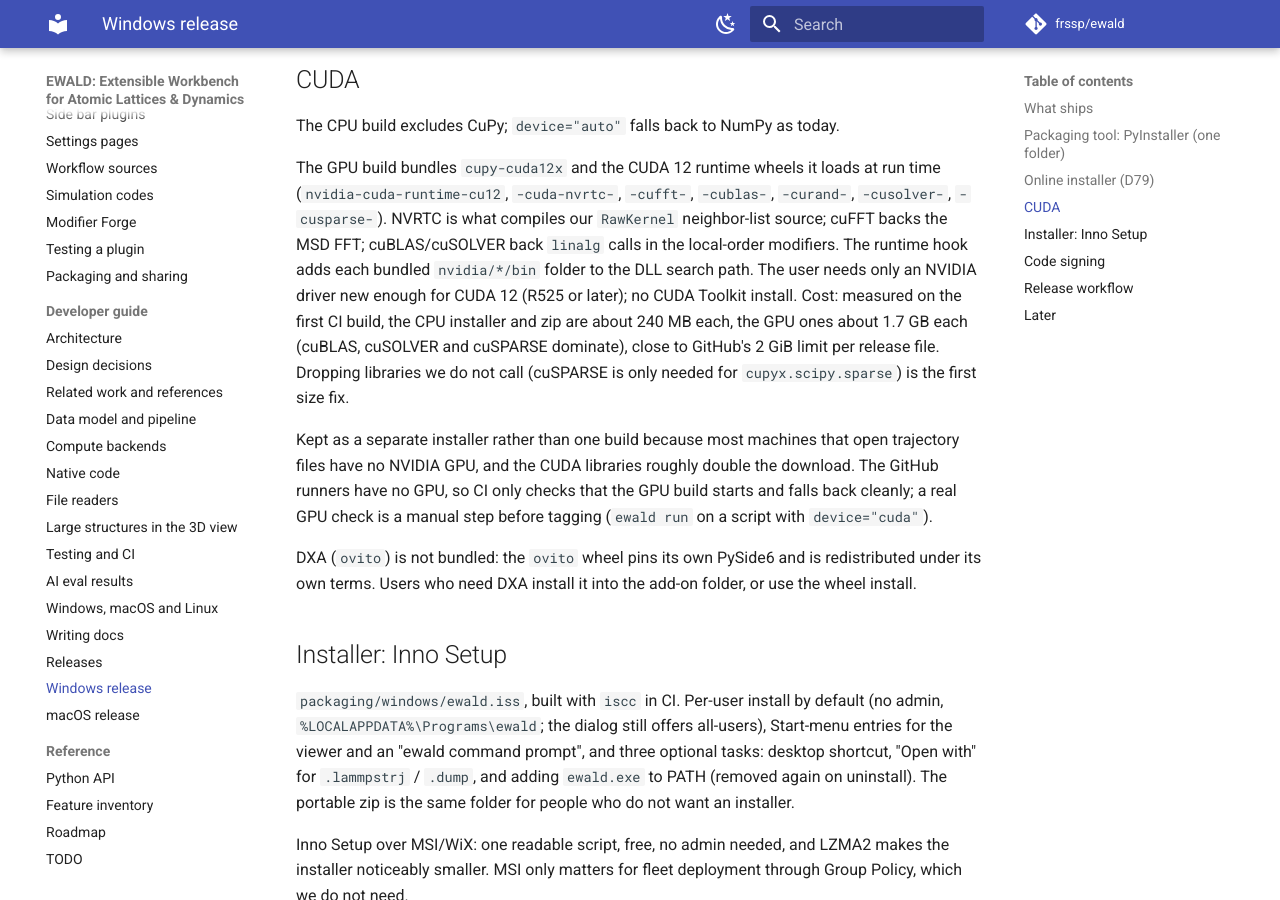
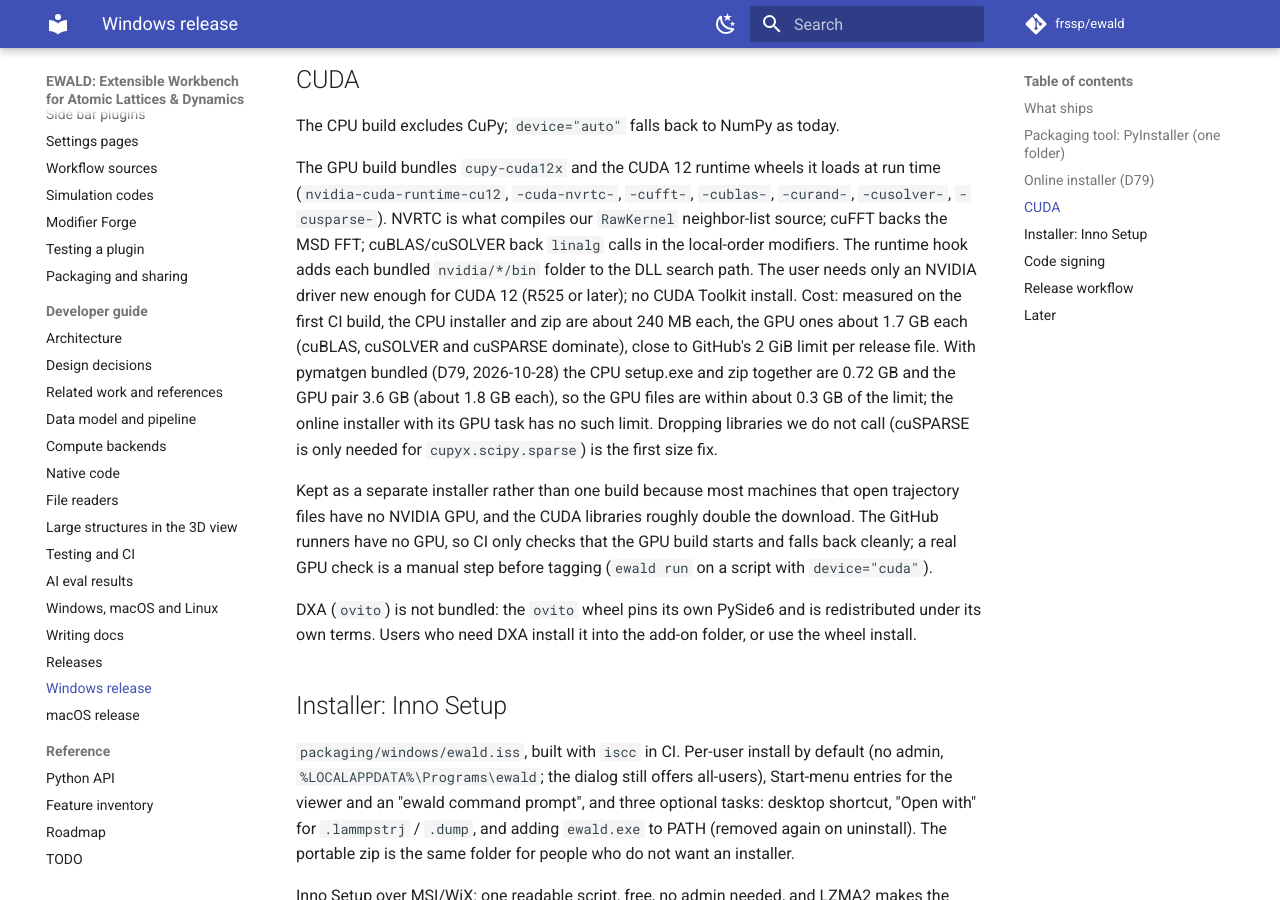
Before and after one commit to frssp/ewald, an MkDocs documentation site: the page built from docs/developer/windows-release.md, in a window 1280 px wide and 900 px high, scrolled down 2792 px. Built offline with MkDocs 1.6.1 and Material for MkDocs 9.7.7, drawn with Linux system fonts in a browser that asks for light colours; comment, search, counter and statistics services are not loaded.

Commit message:
Note the offline installer sizes with pymatgen
Co-Authored-By: Claude Opus 5.5 <noreply@anthropic.com>

```diff
--- a/docs/developer/windows-release.md
+++ b/docs/developer/windows-release.md
@@ -100,7 +100,10 @@ cuBLAS/cuSOLVER back `linalg` calls in the local-order modifiers. The runtime ho
 `nvidia/*/bin` folder to the DLL search path. The user needs only an NVIDIA driver new enough for
 CUDA 12 (R525 or later); no CUDA Toolkit install. Cost: measured on the first CI build, the CPU
 installer and zip are about 240 MB each, the GPU ones about 1.7 GB each (cuBLAS, cuSOLVER and
-cuSPARSE dominate), close to GitHub's 2 GiB limit per release file. Dropping libraries we do not
+cuSPARSE dominate), close to GitHub's 2 GiB limit per release file. With pymatgen bundled (D79,
+2026-10-28) the CPU setup.exe and zip together are 0.72 GB and the GPU pair 3.6 GB (about 1.8 GB
+each), so the GPU files are within about 0.3 GB of the limit; the online installer with its GPU
+task has no such limit. Dropping libraries we do not
 call (cuSPARSE is only needed for `cupyx.scipy.sparse`) is the first size fix.
 
 Kept as a separate installer rather than one build because most machines that open trajectory files
```
